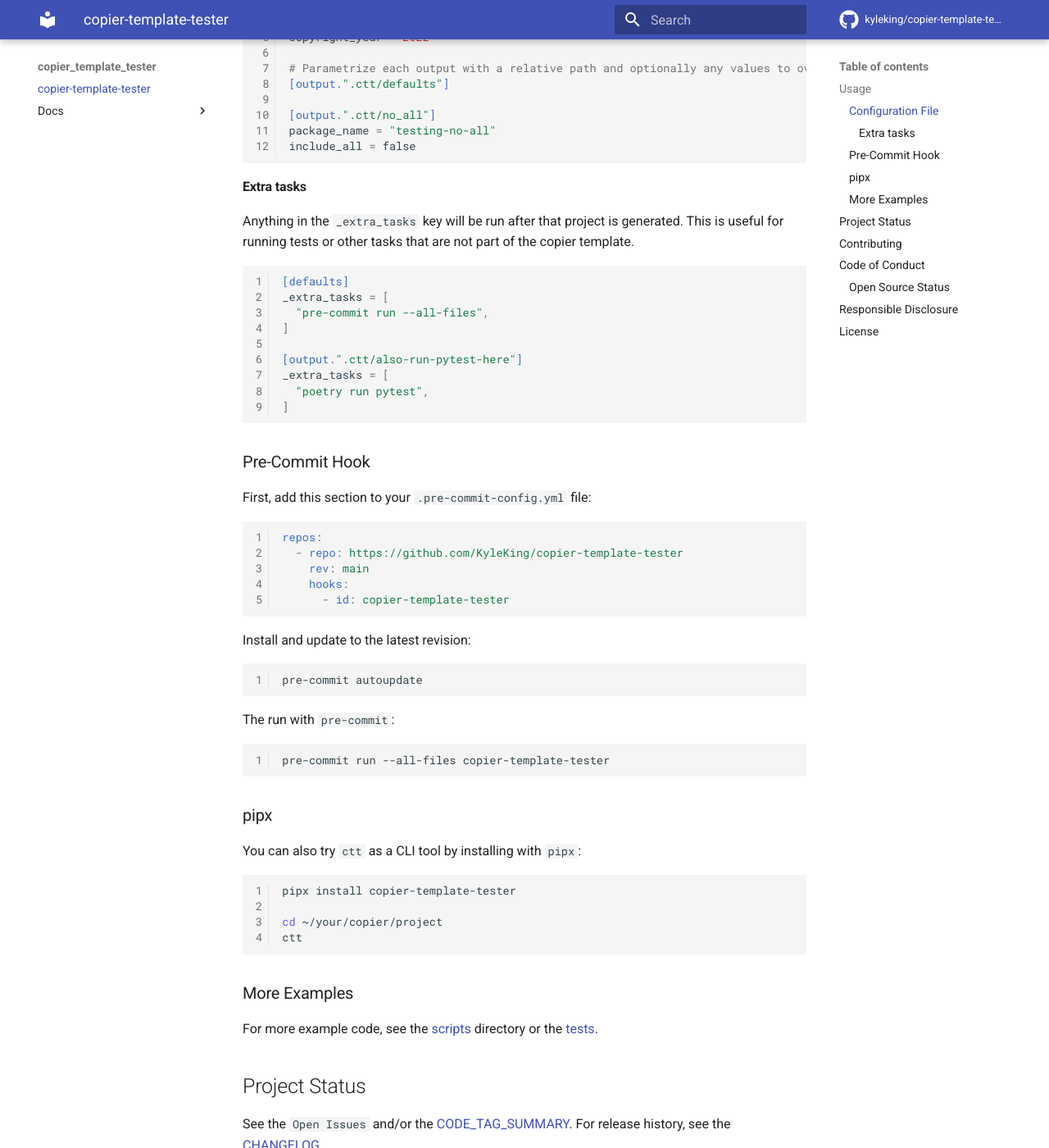
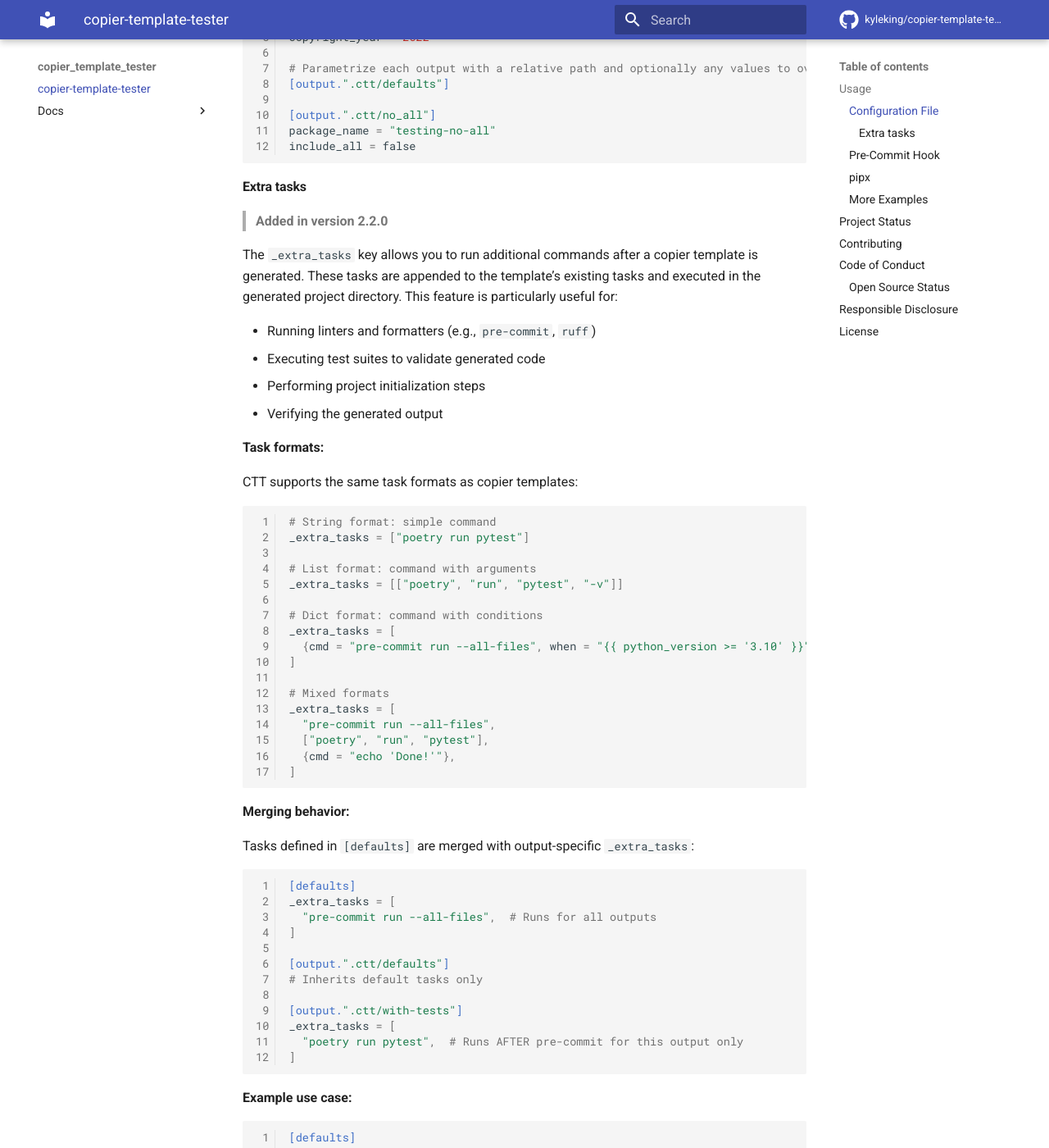
Before and after one commit to KyleKing/copier-template-tester, an MkDocs documentation site: the page built from docs/README.md, in a window 1280 px wide and 1400 px high, scrolled down 1211 px. Shown: the whole window at 82% size. Built offline with MkDocs 1.6.1 and Material for MkDocs 9.7.7, drawn with Linux system fonts in a browser that asks for light colours; comment, search, counter and statistics services are not loaded; some of the changed text lies outside the part shown.

Commit message:
test: fix git signing and improve test suite quality
Fixed git signing environment issues and significantly improved test suite
maintainability and documentation. All tests now pass (18/18, 99% coverage).

**Git Signing Fix:**
- Added `commit.gpgsign false` to test git repository configuration
- Resolves all 4 previously failing pre-commit support tests
- Tests now pass in environments with git commit signing enabled

**Test Suite Improvements:**
- Created fixtures.py with shared test fixtures to reduce code duplication
- Refactored test_main.py to use `run_ctt_and_check_output` fixture (DRY)
- Added comprehensive docstrings to all test functions explaining purpose
- Tests remain API-focused with minimal mocking (only copier.Worker & sys.exit)
- Improved test documentation highlighting _extra_tasks feature validation

**Documentation Enhancements:**
- Significantly expanded _extra_tasks documentation in docs/README.md
- Added version info (v2.2.0), use cases, and task format examples
- Documented merging behavior between defaults and output-specific tasks
- Included practical examples with pre-commit and pytest integration
- Clarified that tasks support string, list, and dict formats (copier-compatible)

**Test Coverage:**
- All tests passing: 18/18 ✓
- Coverage: 99% (161/162 statements)
- Only missing line 175 in _write_output.py (Python <3.12 branch)

**Impact:**
- 100% reliable test suite across all environments
- More maintainable tests with shared fixtures
- Better documentation for users leveraging _extra_tasks
- Foundation for future test improvements

````diff
--- a/docs/README.md
+++ b/docs/README.md
@@ -39,19 +39,81 @@ include_all = false
 
 #### Extra tasks
 
-Anything in the `_extra_tasks` key will be run after that project is generated. This is useful for running tests or other tasks that are not part of the copier template.
+> **Added in version 2.2.0**
+
+The `_extra_tasks` key allows you to run additional commands after a copier template is generated. These tasks are appended to the template's existing tasks and executed in the generated project directory. This feature is particularly useful for:
+
+- Running linters and formatters (e.g., `pre-commit`, `ruff`)
+- Executing test suites to validate generated code
+- Performing project initialization steps
+- Verifying the generated output
+
+**Task formats:**
+
+CTT supports the same task formats as copier templates:
+
+```toml
+# String format: simple command
+_extra_tasks = ["poetry run pytest"]
+
+# List format: command with arguments
+_extra_tasks = [["poetry", "run", "pytest", "-v"]]
+
+# Dict format: command with conditions
+_extra_tasks = [
+  {cmd = "pre-commit run --all-files", when = "{{ python_version >= '3.10' }}"},
+]
+
+# Mixed formats
+_extra_tasks = [
+  "pre-commit run --all-files",
+  ["poetry", "run", "pytest"],
+  {cmd = "echo 'Done!'"},
+]
+```
+
+**Merging behavior:**
+
+Tasks defined in `[defaults]` are merged with output-specific `_extra_tasks`:
 
 ```toml
 [defaults]
 _extra_tasks = [
+  "pre-commit run --all-files",  # Runs for all outputs
+]
+
+[output.".ctt/defaults"]
+# Inherits default tasks only
+
+[output.".ctt/with-tests"]
+_extra_tasks = [
+  "poetry run pytest",  # Runs AFTER pre-commit for this output only
+]
+```
+
+**Example use case:**
+
+```toml
+[defaults]
+project_name = "my-project"
+_extra_tasks = [
+  "pre-commit install",
   "pre-commit run --all-files",
 ]
 
-[output.".ctt/also-run-pytest-here"]
+[output.".ctt/python310"]
+python_version = "3.10"
+
+[output.".ctt/python312"]
+python_version = "3.12"
 _extra_tasks = [
-  "poetry run pytest",
+  "poetry run pytest",  # Only runs for python312 output
 ]
 ```
+
+In this example:
+- Both outputs run `pre-commit install` and `pre-commit run --all-files`
+- Only `.ctt/python312` additionally runs `poetry run pytest`
 
 ### Pre-Commit Hook
 
````
Also changed, not shown: 3 other files.
